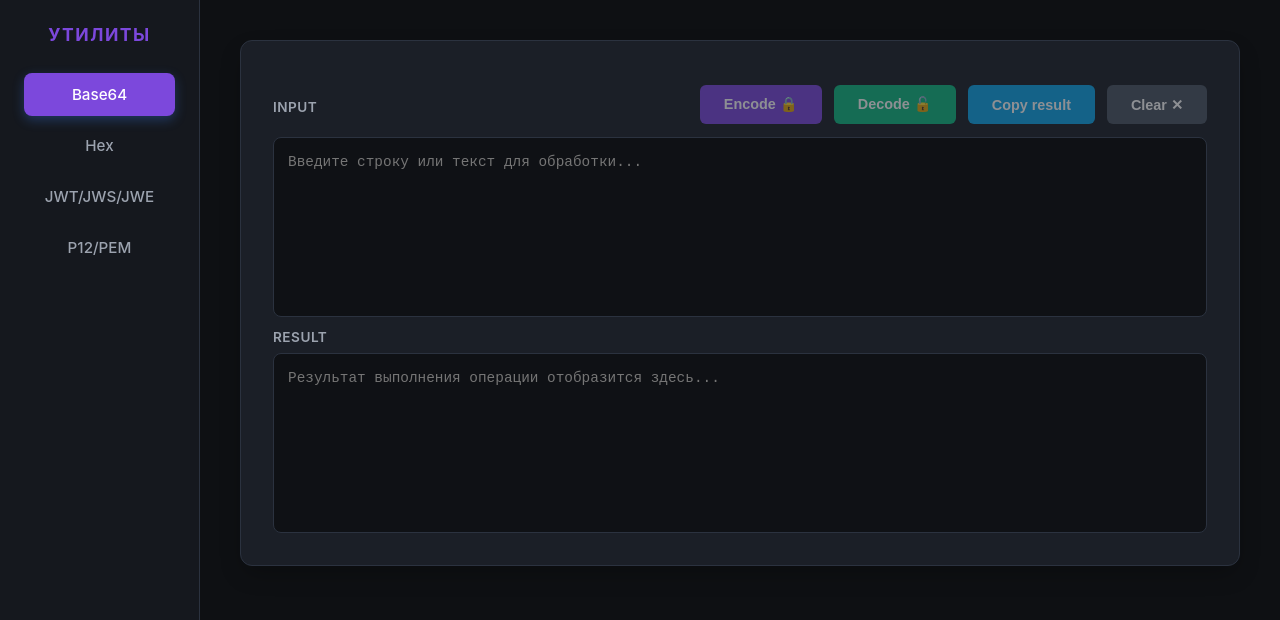
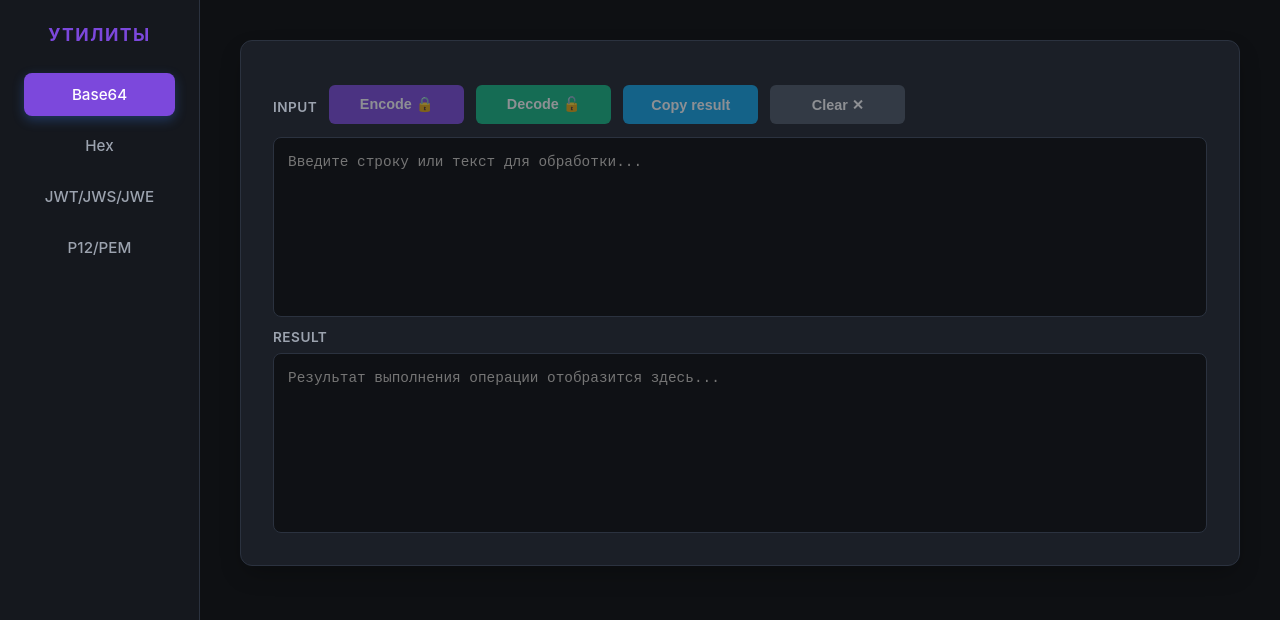
Before and after one commit to FisanovE/Dev-ToolKit, a React (Vite) app in the folder frontend/: page / in a window 1280 px wide. Shown: the top 620 px of the page. Built offline with nearby package versions, Linux system fonts and the light colour scheme.

Commit message:
Поправлены размеры кнопок и module-card

```diff
--- a/frontend/src/App.css
+++ b/frontend/src/App.css
@@ -104,6 +104,7 @@ body {
   border: 1px solid var(--border-color);
   border-radius: 12px;
   padding: 32px;
+  min-width: 900px;
   max-width: 1500px;
   box-shadow: 0 10px 25px -5px rgba(0, 0, 0, 0.3);
 }
@@ -141,7 +142,7 @@ body {
 
 .label-container {
   display: flex;
-  justify-content: space-between;
+  justify-content: flex-start;
   align-items: center;
   margin-bottom: 8px;
   margin-top: 12px;
@@ -194,7 +195,9 @@ textarea:focus {
 }
 
 .btn {
-  padding: 11px 24px;
+  width: 135px;
+  justify-content: center;
+  padding: 11px 16px;
   border: none;
   border-radius: 6px;
   font-weight: 600;
--- a/frontend/src/components/CertsModule.tsx
+++ b/frontend/src/components/CertsModule.tsx
@@ -70,7 +70,6 @@ const downloadP12File = () => {
                 <button onClick={() => setSubTab('info')} className={`btn ${subTab === 'info' ? 'primary' : 'text-btn'}`}>Инфо о Сертификате</button>
             </div>
 
-            {/* Вкладка 1: RSA */}
             {subTab === 'rsa' && (
                 <div>
                     <button onClick={handleGenRSA} className="btn primary" style={{ marginBottom: '16px' }}>Сгенерировать пару RSA (2048 бит)</button>
```
